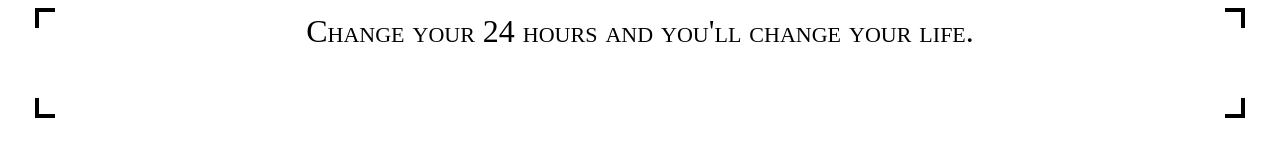
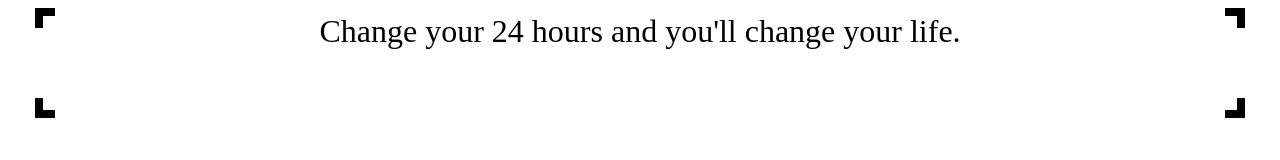
Before and after one commit to deltainfinitus/deltainfinitusHQ, a plain HTML site: page quotes.html in a window 1280 px wide. Drawn offline with Linux system fonts and the light colour scheme.

Commit message:
Update quotes.html

```diff
--- a/quotes.html
+++ b/quotes.html
@@ -14,7 +14,7 @@
             text-align: center;
                 max-width: 95%;
             margin: auto;
-            font-variant-caps: petite-caps;
+            font-variant-caps: mono-caps;
             font-size: 2em;
 
         }
@@ -24,14 +24,14 @@
              min-height: 100px;
 
             background:
-                linear-gradient(to right, black 4px, transparent 4px) 0 0,
-                linear-gradient(to right, black 4px, transparent 4px) 0 100%,
-                linear-gradient(to left, black 4px, transparent 4px) 100% 0,
-                linear-gradient(to left, black 4px, transparent 4px) 100% 100%,
-                linear-gradient(to bottom, black 4px, transparent 4px) 0 0,
-                linear-gradient(to bottom, black 4px, transparent 4px) 100% 0,
-                linear-gradient(to top, black 4px, transparent 4px) 0 100%,
-                linear-gradient(to top, black 4px, transparent 4px) 100% 100%;
+                linear-gradient(to right, black 8px, transparent 4px) 0 0,
+                linear-gradient(to right, black 8px, transparent 4px) 0 100%,
+                linear-gradient(to left, black 8px, transparent 4px) 100% 0,
+                linear-gradient(to left, black 8px, transparent 4px) 100% 100%,
+                linear-gradient(to bottom, black 8px, transparent 4px) 0 0,
+                linear-gradient(to bottom, black 8px, transparent 4px) 100% 0,
+                linear-gradient(to top, black 8px, transparent 4px) 0 100%,
+                linear-gradient(to top, black 8px, transparent 4px) 100% 100%;
 
             background-repeat: no-repeat;
             background-size: 20px 20px;
```
